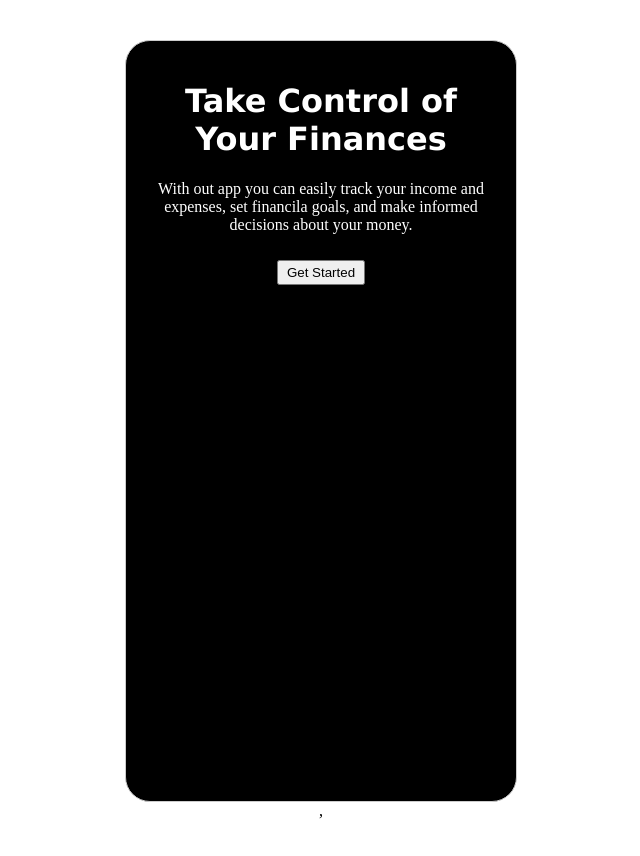
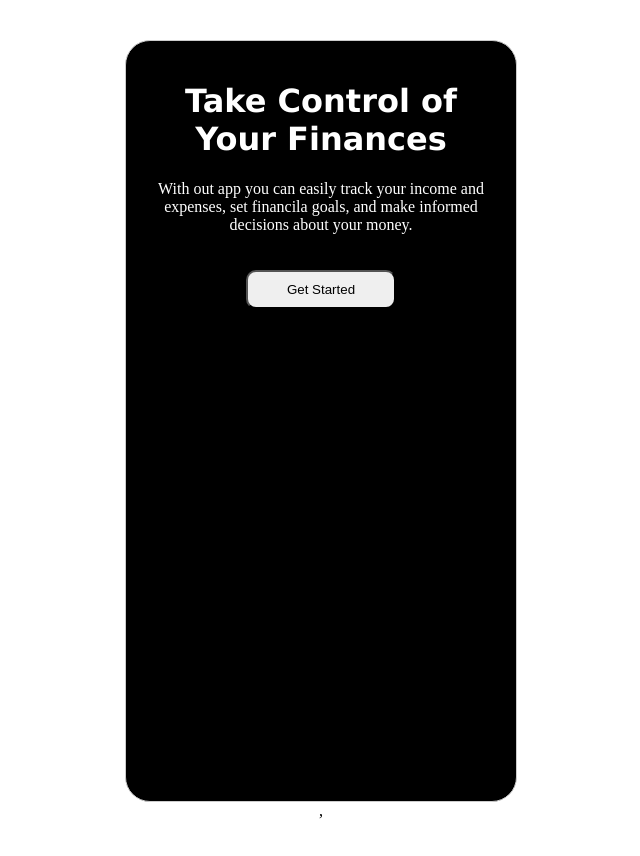
Before and after one commit to amritha-sabu/xpensetracker, a React (Vite) app: page / in a window 1280 px wide. Shown: the top 856 px of the page, without its empty margins (319-959 px from the left). Built offline with nearby package versions, Linux system fonts and the light colour scheme.

Commit message:
Updated CSS

```diff
--- a/src/components/HomePage/homePage.module.css
+++ b/src/components/HomePage/homePage.module.css
@@ -16,3 +16,10 @@
 .paragraph{
     color: white;
 }
+
+button{
+    width: 150px;
+    border-radius: 10px;
+    margin: 20px;
+    padding: 10px;
+}
--- a/src/components/TransactionsPage/transaction.module.css
+++ b/src/components/TransactionsPage/transaction.module.css
@@ -6,7 +6,6 @@
     padding: 16px;
     border: 1px solid #ccc;
     border-radius: 25px;
-
     overflow-y: auto;
 
 }
```
